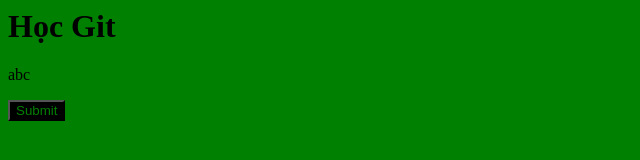
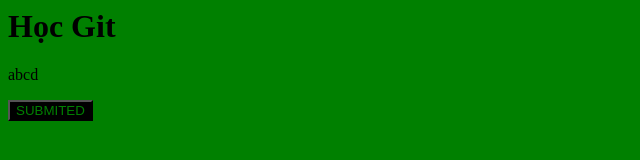
Before and after one commit to XuanLuc97/Project2, a plain HTML site: page index.html in a window 1280 px wide. Shown: the full height of the page, 0-640 px from the left. Drawn offline with Linux system fonts and the light colour scheme.

Commit message:
Update index.html

```diff
--- a/index.html
+++ b/index.html
@@ -9,8 +9,8 @@
 </head>
 <body>
     <h1>Học Git</h1>
-    <p>abc</p>
-    <button>Submit</button>
+    <p>abcd</p>
+    <button>SUBMITED</button>
 
 </body>
 </html>
```
